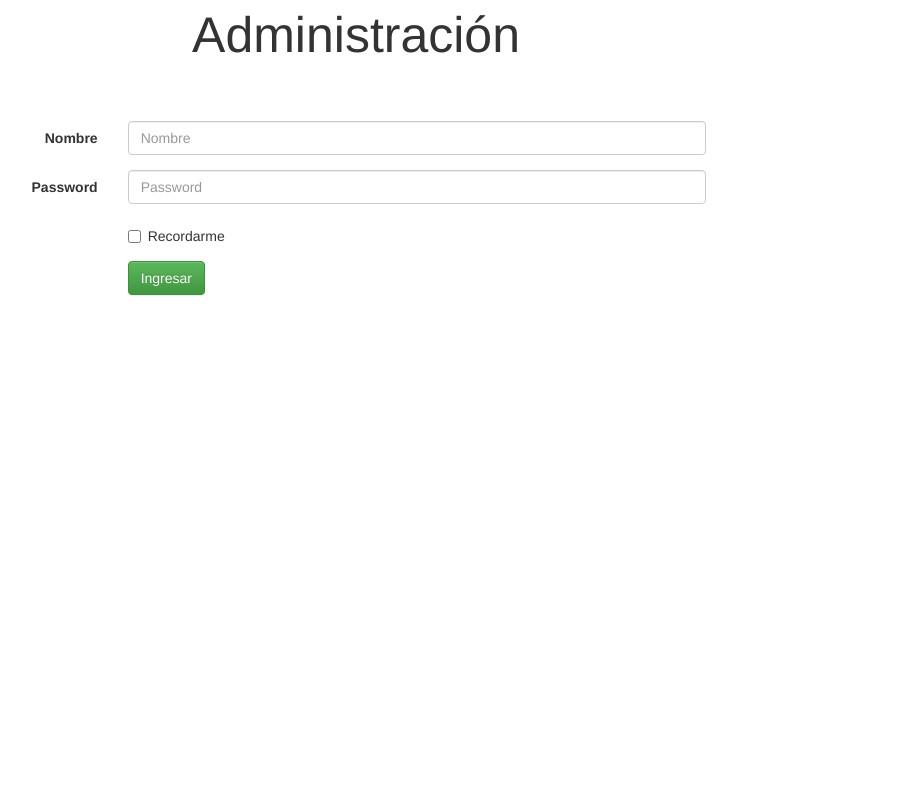
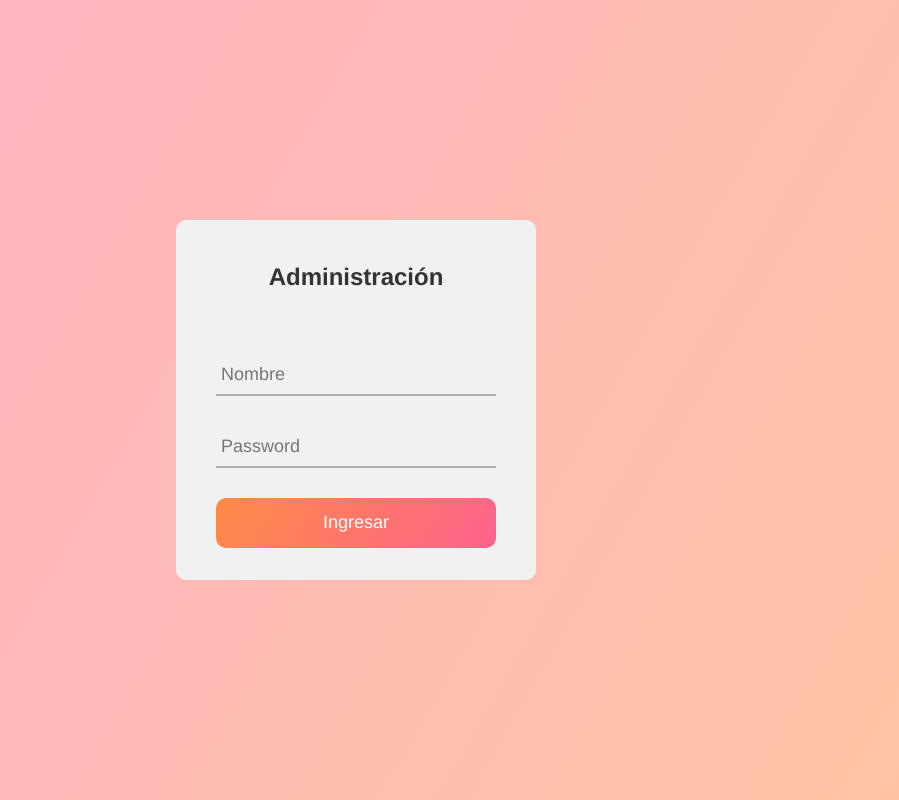
Before and after one commit to yoelbarrios/modern-store, a PHP site: page /admin/index.html in a window 1280 px wide. Shown: the whole page, without its empty margins (284-1183 px from the left). Run offline with PHP 8.4, Linux system fonts and the light colour scheme.

Commit message:
integracion de colores y mejoras en el diseño

```diff
--- a/admin/admin.css
+++ b/admin/admin.css
@@ -1,3 +1,65 @@
+/* start login */
+.login {
+    min-height: 100vh;
+    background-image: linear-gradient(120deg, rgba(254, 100, 138, .5), rgba(255, 138, 71, .5));
+}
+
+.login-form {
+    width: 360px;
+    background: #f1f1f1;
+    height: 360px;
+    padding: 40px 40px;
+    border-radius: 10px;
+    position: absolute;
+    left: 50%;
+    top: 50%;
+    transform: translate(-50%, -50%);
+}
+
+.login-form .log {
+    text-align: center;
+    margin-bottom: 60px;
+    font-size: 24px;
+    font-weight: 700;
+}
+
+.input-txt {
+    border-bottom: 2px solid #adadad;
+    position: relative;
+    margin: 30px 0;
+}
+
+.input-txt input {
+    font-size: 18px;
+    color: #333;
+    border: none;
+    width: 100%;
+    outline: none;
+    background: none;
+    padding: 0 5px;
+    height: 40px;
+}
+
+.logbtn {
+    display: block;
+    width: 100%;
+    height: 50px;
+    border: none;
+    border-radius: 10px;
+    background: linear-gradient(120deg, #fe8b47, #fe648a, #552183);
+    background-size: 200%;
+    color: #fff;
+    outline: none;
+    cursor: pointer;
+    transition: .5s;
+    font-size: 18px;
+}
+
+.logbtn:hover {
+    background-position: right;
+}
+/* end login */
+
 .titulo {
     text-align: center;
     font-size: 50px;
--- a/admin/index.html
+++ b/admin/index.html
@@ -17,6 +17,7 @@
 </head>
 
 <body>
+  <!--
     <div class="titulo">Administración</div>
     <div class="formulario">
         <form class="form-horizontal" method="POST" action="validar.php">
@@ -48,6 +49,21 @@
             </div>
         </form>
     </div>
+    -->
+    <section class="login">
+        <form action="validar.php" class="login-form" method="POST">
+            <p class="log">Administración</p>
+
+            <div class="input-txt">
+                <input type="text" placeholder="Nombre" name="nombre">
+            </div>
+
+            <div class="input-txt">
+                <input type="password" placeholder="Password" name="password">
+            </div>
+            <input type="submit" class="logbtn" value="Ingresar">
+        </form>
+    </section>
 </body>
 
 </html>
```
Also changed, not shown: css/estilos.css (+35 -49 lines), index.php (+9 -8 lines), img/slide1.jpg (added), img/slide2.jpg (added), img/slide3.jpg (added).
